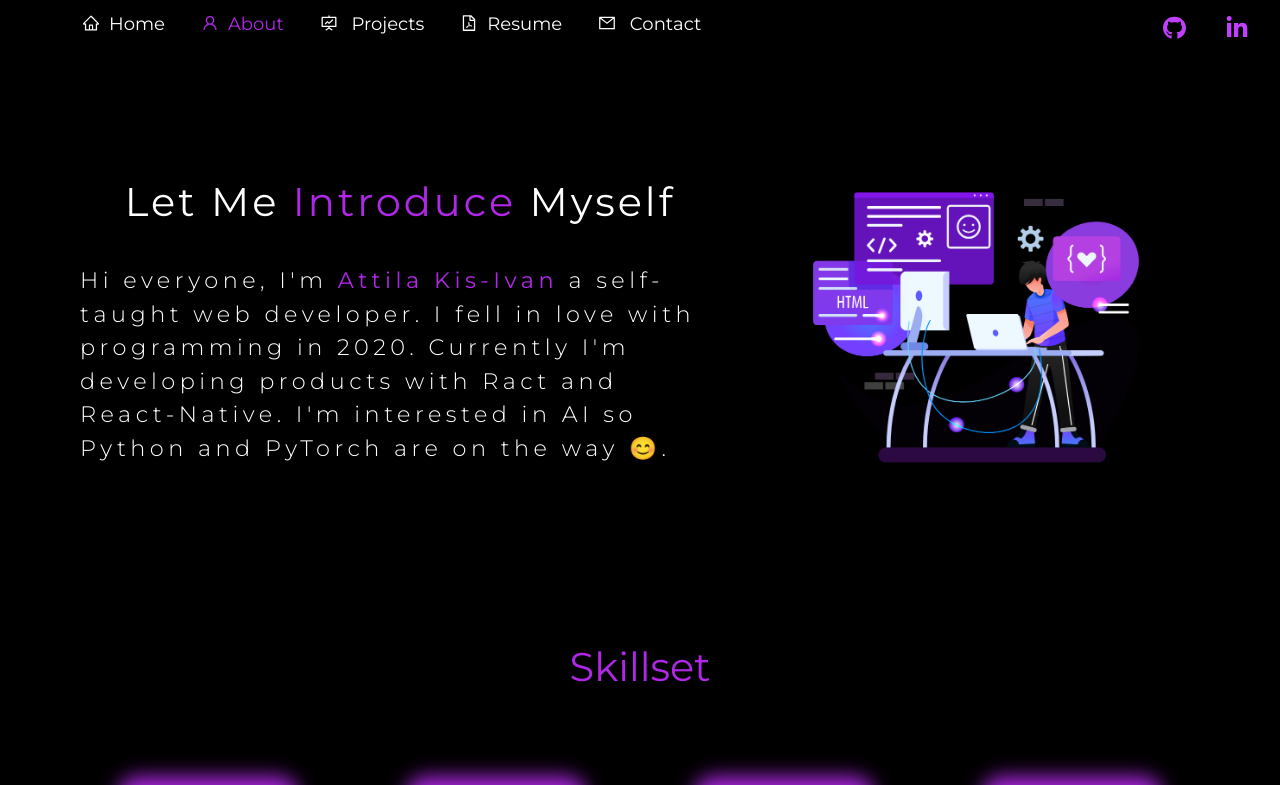
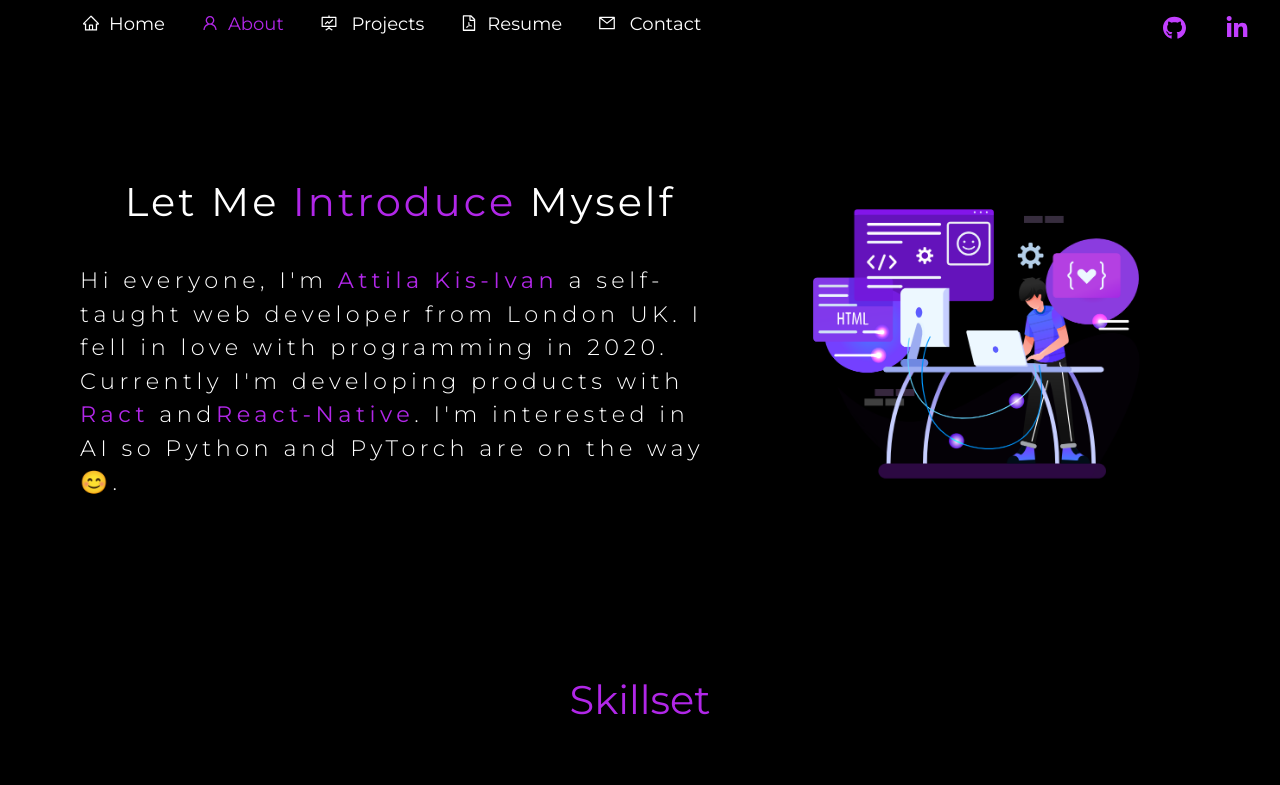
Before and after one commit to Attila-Kis-Ivan/personal-portfolio, a React (Create React App) app: page /about in a window 1280 px wide. Shown: the top 785 px of the page. Built offline with nearby package versions, Linux system fonts and the light colour scheme.

Commit message:
changed style for error page

```diff
--- a/src/Components/About/about.component.jsx
+++ b/src/Components/About/about.component.jsx
@@ -38,9 +38,11 @@ const AboutItem = () => {
           <PContainer>
             <Paragraph>
               Hi everyone, I'm <Purple>Attila Kis-Ivan</Purple> a self-taught
-              web developer. I fell in love with programming in 2020. Currently
-              I'm developing products with Ract and React-Native. I'm interested
-              in AI so Python and PyTorch are on the way 😊.
+              web developer from London UK. I fell in love with programming in
+              2020. Currently I'm developing products with <Purple>Ract</Purple>{" "}
+              and
+              <Purple>React-Native</Purple>. I'm interested in AI so Python and
+              PyTorch are on the way 😊.
             </Paragraph>
           </PContainer>
         </AboutTextContainer>
--- a/src/Components/ErrorPage/ErrorPage.styles.jsx
+++ b/src/Components/ErrorPage/ErrorPage.styles.jsx
@@ -6,6 +6,7 @@ export const Error = styled.div`
   flex-direction: column;
   align-items: center;
   justify-content: center;
+  text-align: center;
   width: 100%;
   height: 100vh;
   background-color: #000;
@@ -13,12 +14,13 @@ export const Error = styled.div`
 
 export const Heading = styled.h1`
   margin: 1em;
+  font-size: 4em;
   font-family: "Montserrat";
-  text-align: center;
+  font-weight: 500;
+  letter-spacing: 5px;
+  line-height: 1.5;
   color: #b127e8;
-  font-size: 2.5em;
-  font-weight: 400;
-  letter-spacing: 2px;
+
   @media ${Devices.md} {
     font-size: 2em;
   }
@@ -28,8 +30,9 @@ export const Text = styled.p`
   max-width: 20rem;
   line-height: 27px;
   font-family: "Montserrat";
-  font-size: 1.2em;
-  letter-spacing: 2px;
+  font-size: 1.8em;
+  font-weight: 300;
+  letter-spacing: 3px;
   color: #fff;
   margin: 1em 0 2em 0;
   @media ${Devices.md} {
@@ -40,7 +43,8 @@ export const Text = styled.p`
 export const I = styled.i`
   font-size: 1.2em;
   letter-spacing: 2px;
-  color: #fff;
+  font-family: "Montserrat";
+  color: #b127e8;
   @media ${Devices.md} {
     font-size: 1em;
   }
```
